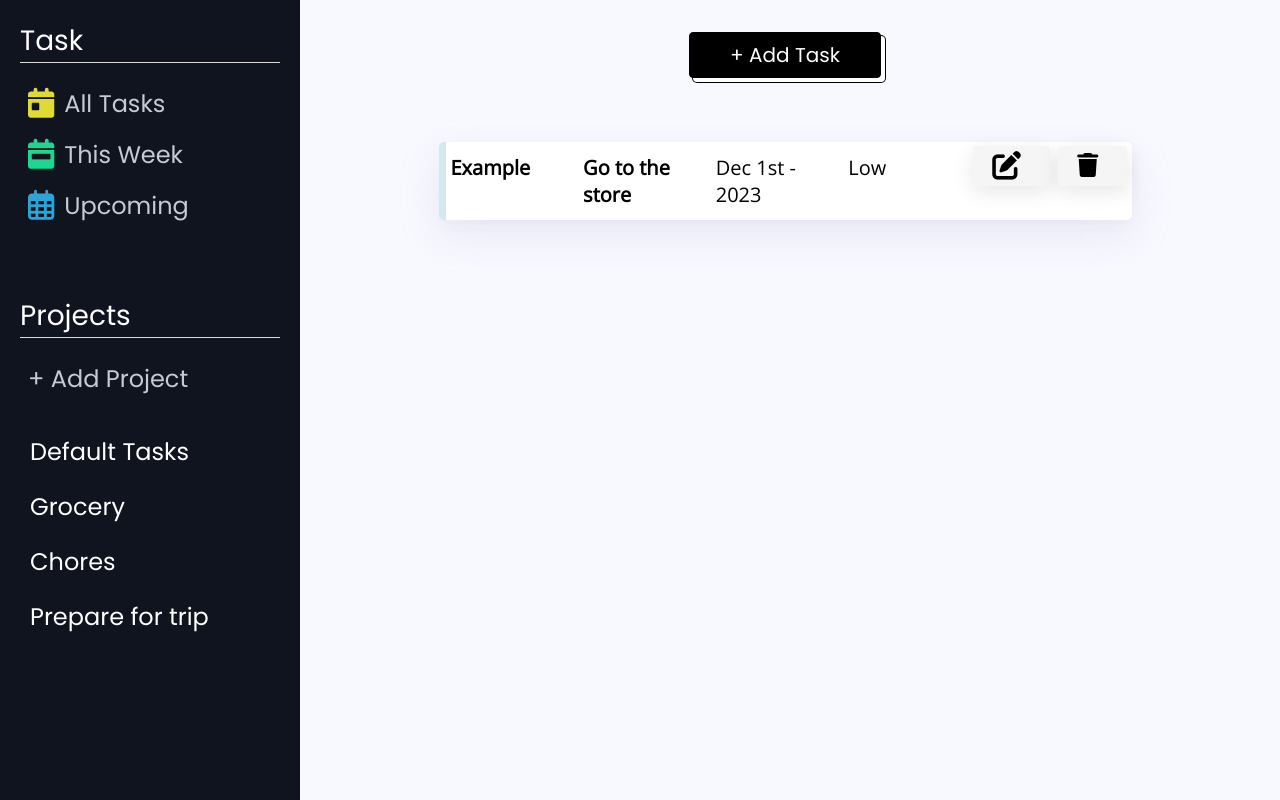
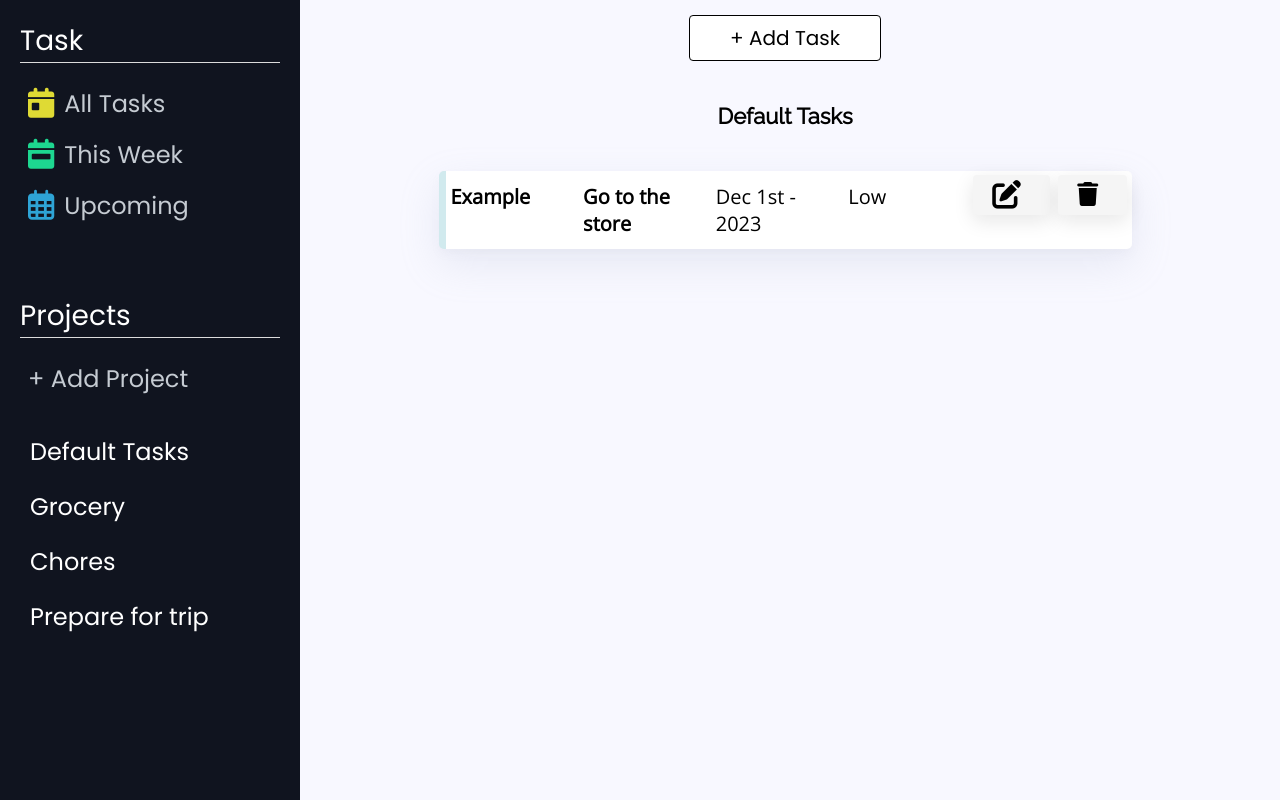
Before and after one commit to h4m24-a/todo-list, a website built with webpack: page dist/index.html in a window 1280 px wide. Both pictures are taken after a click on the element "Default Tasks". Built offline with nearby package versions, Linux system fonts and the light colour scheme.

Commit message:
added text to display the selected project above the tasks

```diff
--- a/src/dom.js
+++ b/src/dom.js
@@ -281,6 +281,11 @@ class Task {
   }
 }
 
+const projectDisplay = document.createElement("h2");
+  projectDisplay.id = "projectDisplay";
+
+  taskDiv.appendChild(projectDisplay)
+
 
 
 // Example Tasks
@@ -532,6 +537,7 @@ function setupProjectFilter() {
     projectItem.addEventListener("click", function () {
       const selectedProject = myProject[index];
       const filteredTasks = filterTasksByProject(selectedProject.title);
+      projectDisplay.textContent = selectedProject.title;
       renderFilteredTasks(filteredTasks);
     });
   });
@@ -545,6 +551,7 @@ setupProjectFilter();
 renderTasks();
 
 
+
 content.appendChild(mainContent);
 content.appendChild(taskDiv)
 };
--- a/src/style.css
+++ b/src/style.css
@@ -2,6 +2,7 @@
 @import url("https://fonts.googleapis.com/css2?family=Rubik&display=swap");
 @import url('https://fonts.googleapis.com/css2?family=Inter&display=swap');
 @import url('https://fonts.googleapis.com/css2?family=Open+Sans:wght@300&display=swap');
+@import url('https://fonts.googleapis.com/css2?family=Raleway&display=swap');
 
 * {
   box-sizing: border-box;
@@ -70,26 +71,24 @@ body {
 
 .main-content {
   width: 100%;
+  height: 75px;
   display: flex;
   justify-content: center;
   align-items: center;
-  margin-top: 2rem;
 }
 
 
 /* CSS */
 .add-task-button{
   appearance: button;
-  background-color: #000;
+  background-color: #fff;
   background-image: none;
   border: 1px solid #000;
   border-radius: 4px;
-  box-shadow: #fff 4px 4px 0 0,#000 4px 4px 0 1px;
-  box-sizing: border-box;
-  color: #fff;
+  color: black;
   cursor: pointer;
   display: inline-block;
-  font-family: ITCAvantGardeStd-Bk,Arial,sans-serif;
+  font-family: 'Raleway', sans-serif;
   font-size: 20px;
   font-weight: 400;
   line-height: 20px;
@@ -103,7 +102,7 @@ body {
 }
 
 .add-task-button:hover {
-  text-decoration: none;
+  background-color: #f1f1f1;
 }
 
 .add-task-button:active {
@@ -271,10 +270,10 @@ button[type="submit"]:hover {
   color: #3279d6;
 }
 
+.taskDiv {
+  margin-top: 1rem;
+}
 
-.taskDiv {
-  margin-top: 4rem;
-}
 
 .task-item {
   display: flex;
@@ -359,3 +358,15 @@ button[type="submit"]:hover {
 i {
   padding-right: 10px;
 }
+
+
+#projectDisplay {
+  display: flex;
+  justify-content: center;
+  align-items: center;
+  font-family: "Raleway", Verdana, sans-serif;
+  margin: 0 auto;
+  width: 100%;
+  font-size: 22px;
+  color: black;
+}
```
Also changed, not shown: dist/main.js.
